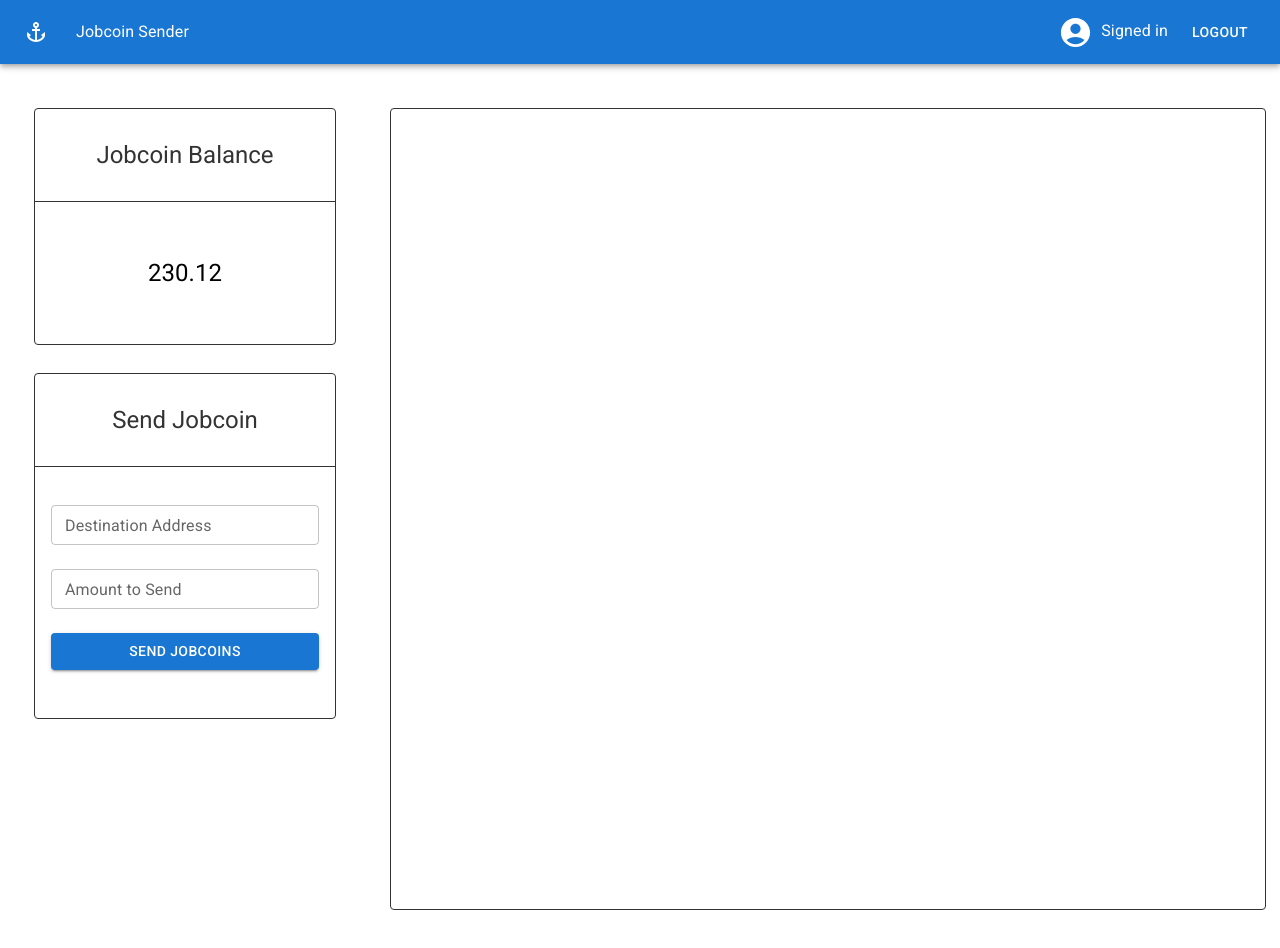
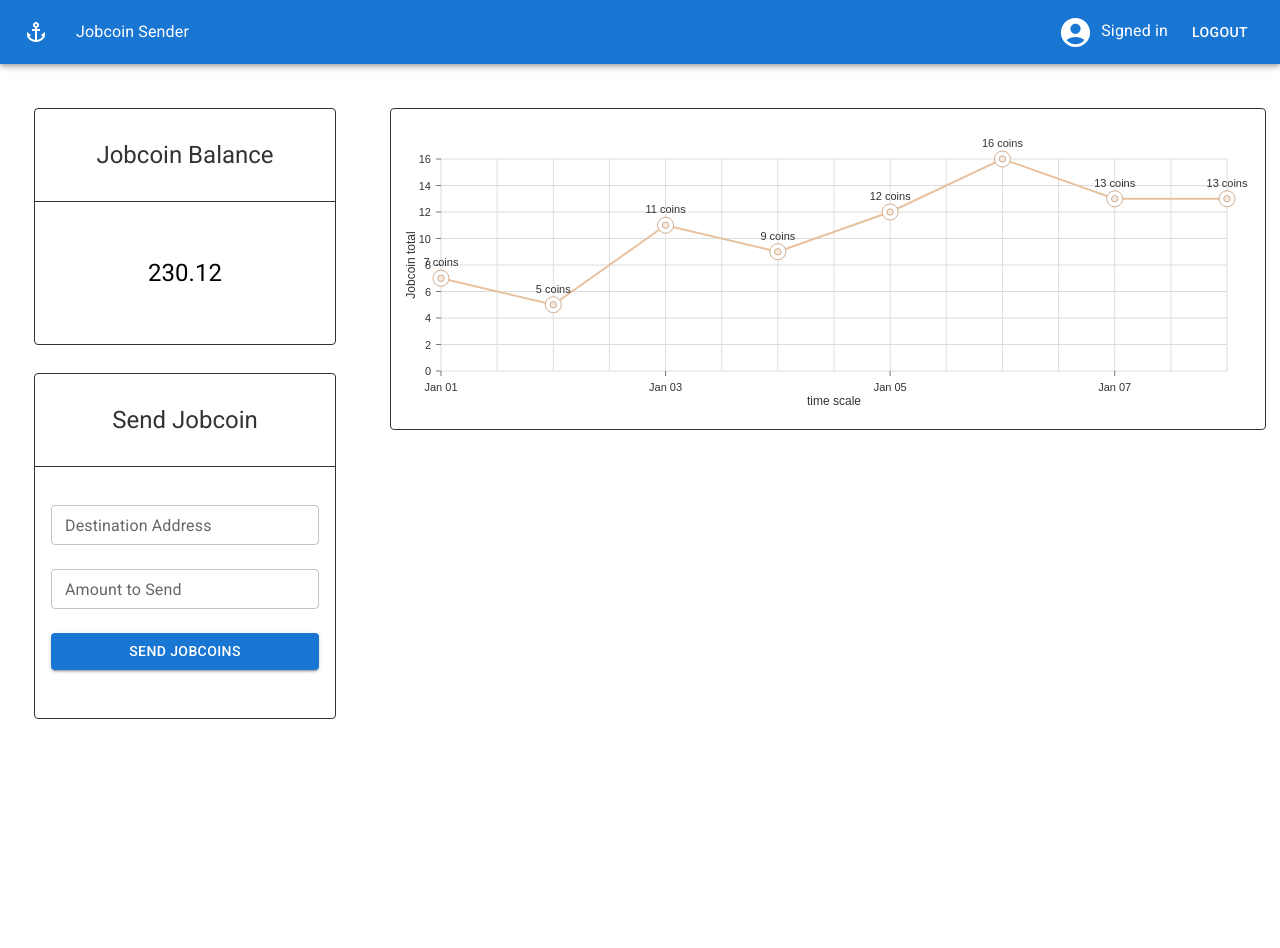
Before and after one commit to EnshaednHiker/jobcoin, a Next.js app: page /send-page in a window 1280 px wide. Shown: the top 948 px of the page. After the commit the page ends 811 px from the top, so only its background shows below. Built offline with nearby package versions, Linux system fonts and the light colour scheme.

Commit message:
added jobcoin history graph with with dummy data, added FC type to untyped functional components

```diff
--- /dev/null
+++ b/components/HistoryChart/CustomSymbol.tsx
@@ -0,0 +1,26 @@
+import { FC } from "react";
+
+import { CustomSymbolTypes } from "./types";
+
+export const CustomSymbol: FC<CustomSymbolTypes> = ({
+  size,
+  color,
+  borderWidth,
+  borderColor,
+}) => (
+  <g>
+    <circle
+      fill="#fff"
+      r={size / 2}
+      strokeWidth={borderWidth}
+      stroke={borderColor}
+    />
+    <circle
+      r={size / 5}
+      strokeWidth={borderWidth}
+      stroke={borderColor}
+      fill={color}
+      fillOpacity={0.35}
+    />
+  </g>
+);
--- /dev/null
+++ b/components/HistoryChart/index.tsx
@@ -0,0 +1,66 @@
+import { FC } from "react";
+import { ResponsiveLine } from "@nivo/line";
+
+import { CustomSymbol } from "./CustomSymbol";
+import { HistoryChartWrapper } from "./styles";
+
+export const HistoryChart: FC = () => {
+  return (
+    <HistoryChartWrapper>
+      <ResponsiveLine
+        margin={{ top: 50, right: 40, bottom: 60, left: 50 }}
+        animate
+        enableSlices={false}
+        data={[
+          {
+            id: "Jobcoin owner",
+            data: [
+              { x: "2018-01-01", y: 7 },
+              { x: "2018-01-02", y: 5 },
+              { x: "2018-01-03", y: 11 },
+              { x: "2018-01-04", y: 9 },
+              { x: "2018-01-05", y: 12 },
+              { x: "2018-01-06", y: 16 },
+              { x: "2018-01-07", y: 13 },
+              { x: "2018-01-08", y: 13 },
+            ],
+          },
+        ]}
+        xScale={{
+          type: "time",
+          format: "%Y-%m-%d",
+          useUTC: false,
+          precision: "day",
+        }}
+        xFormat="time:%Y-%m-%d"
+        yFormat={(value) => `${value} coins`}
+        yScale={{
+          type: "linear",
+          stacked: false,
+        }}
+        axisLeft={{
+          legend: "Jobcoin total",
+          legendOffset: -30,
+        }}
+        axisBottom={{
+          format: "%b %d",
+          tickValues: "every 2 days",
+          legend: "time scale",
+          legendOffset: 30,
+        }}
+        curve="linear"
+        enablePointLabel={true}
+        pointSymbol={CustomSymbol}
+        pointSize={16}
+        pointLabelYOffset={-12}
+        pointBorderWidth={1}
+        pointBorderColor={{
+          from: "color",
+          modifiers: [["darker", 0.3]],
+        }}
+        useMesh={true}
+        motionConfig="stiff"
+      />
+    </HistoryChartWrapper>
+  );
+};
--- /dev/null
+++ b/components/HistoryChart/styles.ts
@@ -0,0 +1,11 @@
+import styled from "@emotion/styled";
+
+import { BORDER, BORDER_RADIUS } from "../constants";
+
+export const HistoryChartWrapper = styled.div`
+  border-radius: ${BORDER_RADIUS};
+  border: ${BORDER};
+  height: 20rem;
+  min-width: 14.75rem;
+  width: 100%;
+`;
--- /dev/null
+++ b/components/HistoryChart/types.ts
@@ -0,0 +1,8 @@
+import { SVGAttributes } from "react";
+
+export interface CustomSymbolTypes {
+  size: number;
+  color?: string;
+  borderWidth?: string | number;
+  borderColor?: string;
+}
--- a/components/NavigationBar/StyledLink.tsx
+++ b/components/NavigationBar/StyledLink.tsx
@@ -1,9 +1,9 @@
-import { forwardRef } from "react";
+import { FC } from "react";
 import IconButton from "@mui/material/IconButton";
 import AnchorIcon from "@mui/icons-material/Anchor";
 
 // need this abstraction because Next Links can only take one child, not nested children
-export const StyledLink = () => (
+export const StyledLink: FC = () => (
   <IconButton
     aria-label="home"
     color="inherit"
--- a/components/NavigationBar/index.tsx
+++ b/components/NavigationBar/index.tsx
@@ -1,4 +1,4 @@
-import { useCallback } from "react";
+import { FC, useCallback } from "react";
 import AppBar from "@mui/material/AppBar";
 import Box from "@mui/material/Box";
 import Toolbar from "@mui/material/Toolbar";
@@ -11,7 +11,7 @@ import { useRouter } from "next/router";
 import { StyledLink } from "./StyledLink";
 import { StyledAccountCircleRoundedIcon, StyledTypography } from "./styles";
 import { NavigationBarProps } from "./types";
-export const NavigationBar = ({ mobileBreakpoint }: NavigationBarProps) => {
+export const NavigationBar: FC<NavigationBarProps> = ({ mobileBreakpoint }) => {
   const router = useRouter();
 
   const handleLogoutClick = useCallback(() => {
--- a/components/SendPage/index.tsx
+++ b/components/SendPage/index.tsx
@@ -4,13 +4,13 @@ import Typography from "@mui/material/Typography";
 import Button from "@mui/material/Button";
 import TextField from "@mui/material/TextField";
 
+import { HistoryChart } from "../HistoryChart";
 import { NavigationBar } from "../NavigationBar";
 import { SEND_PAGE_MOBILE_BREAKPOINT } from "../constants";
 
 import {
   BoxWrapper,
   Column,
-  HistoryChartWrapper,
   StyledForm,
   StyledTypography,
   Wrapper,
@@ -80,9 +80,8 @@ export const SendPage: NextPage = () => {
             </StyledForm>
           </BoxWrapper>
         </Column>
-        <Column>
-          <HistoryChartWrapper></HistoryChartWrapper>
-        </Column>
+
+        <HistoryChart />
       </Wrapper>
     </>
   );
--- a/components/SendPage/styles.tsx
+++ b/components/SendPage/styles.tsx
@@ -21,14 +21,8 @@ export const Column = styled.div`
   display: flex;
   flex-direction: column;
 
-  &:nth-child(2) {
-    margin-left: 0;
-    width: inherits;
-
-    @media screen and (min-width: ${SEND_PAGE_MOBILE_BREAKPOINT}) {
-      margin-left: 3.375rem;
-      width: 100%;
-    }
+  @media screen and (min-width: ${SEND_PAGE_MOBILE_BREAKPOINT}) {
+    margin-right: 3.375rem;
   }
 `;
 
@@ -58,10 +52,3 @@ export const BoxWrapper = styled.div`
     width: inherit;
   }
 `;
-
-export const HistoryChartWrapper = styled.div`
-  border-radius: ${BORDER_RADIUS};
-  border: ${BORDER};
-  height: 50rem;
-  min-width: 14.75rem;
-`;
```
